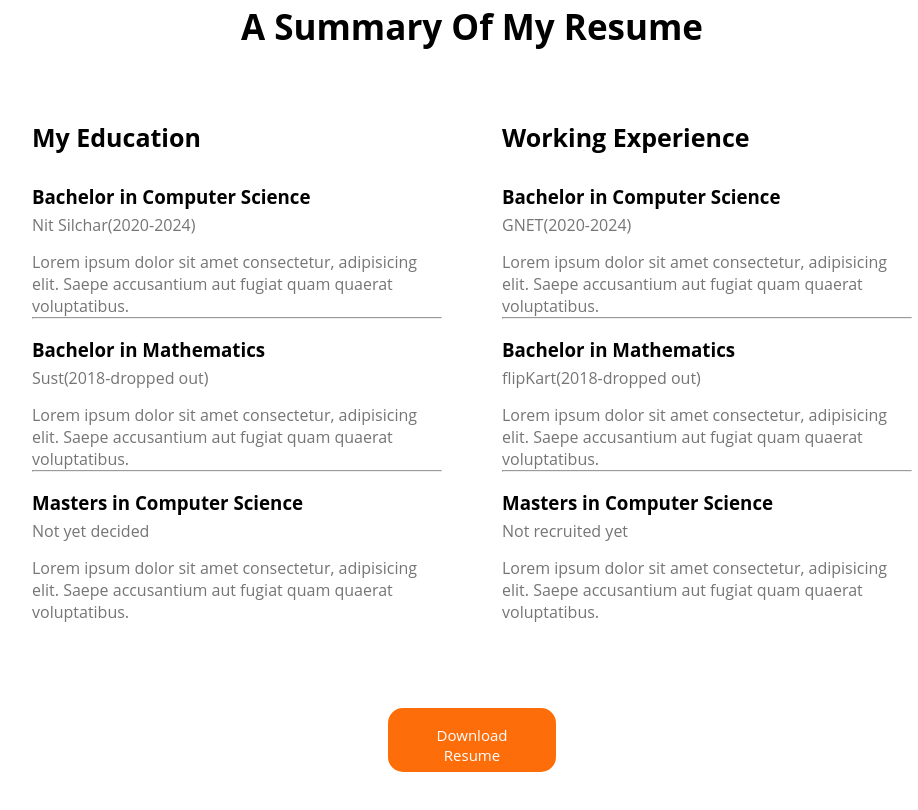
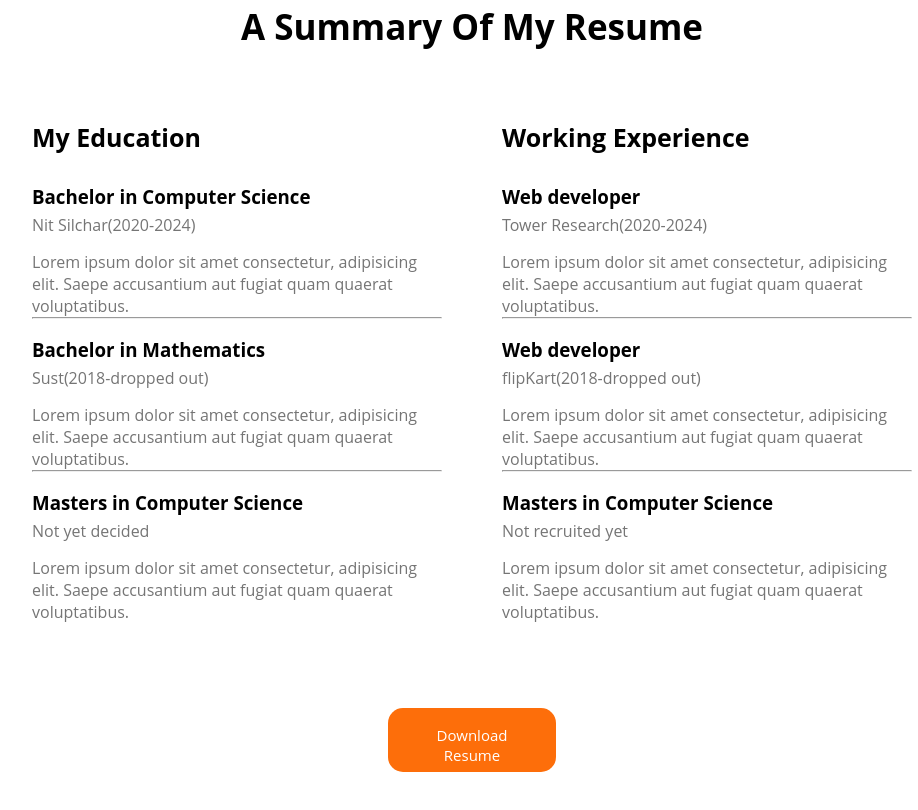
Before and after one commit to DebabrataDipta/my-personal-portfolio, a plain HTML site: page index.html in a window 1280 px wide. Shown: the part 2065-2875 px from the top of the page, without its empty margins (168-1086 px from the left). Drawn offline with Linux system fonts and the light colour scheme.

Commit message:
changes saved

```diff
--- a/index.html
+++ b/index.html
@@ -110,13 +110,13 @@
                     <div>
                         <h3 id="resume-exp">Working Experience</h3>
                         <div class="resume-experince">
-                            <h3>Bachelor in Computer Science</h3>
-                            <p class="institution">GNET(2020-2024)</p>
+                            <h3>Web developer</h3>
+                            <p class="institution">Tower Research(2020-2024)</p>
                             <p class="resume-para">Lorem ipsum dolor sit amet consectetur, adipisicing elit. Saepe accusantium aut fugiat quam quaerat voluptatibus.</p>
                         </div>
                         <hr>
                         <div class="resume-experience">
-                            <h3>Bachelor in Mathematics</h3>
+                            <h3>Web developer</h3>
                             <p class="institution">flipKart(2018-dropped out)</p>
                             <p class="resume-para">Lorem ipsum dolor sit amet consectetur, adipisicing elit. Saepe accusantium aut fugiat quam quaerat voluptatibus.</p>
                         </div>
```
